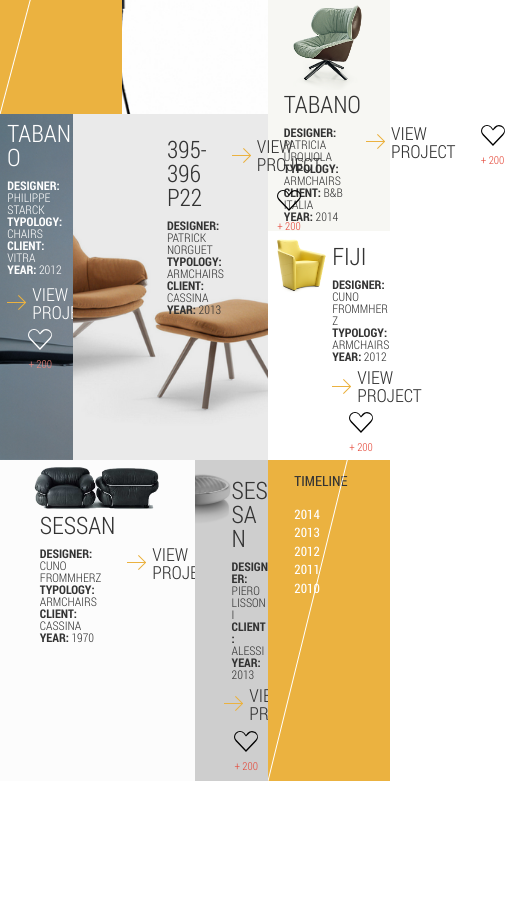
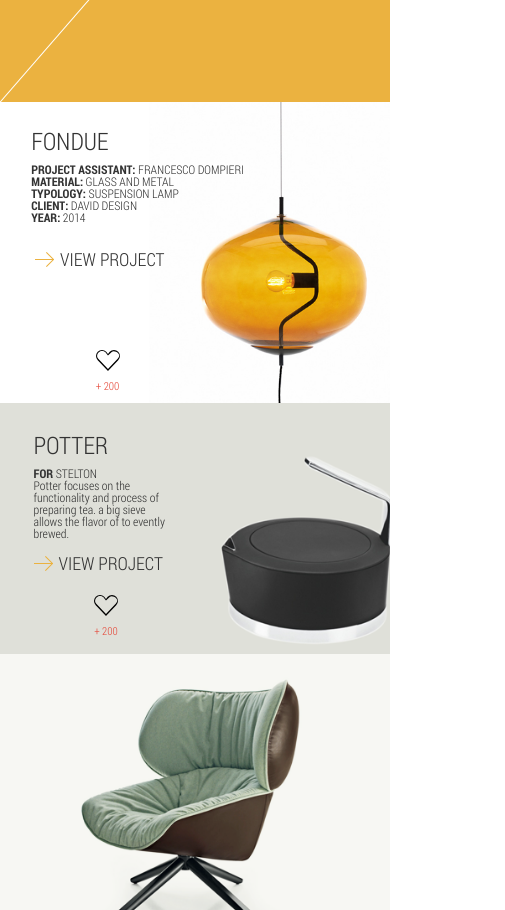
Before and after one commit to dvornicked/DSGN-HomePage, a website: page index.html in a window 390 px wide. Shown: the part 1090-2000 px from the top of the page, 505 px wide, since content can reach past the window. Before the commit the page ends 1871 px from the top, so only its background shows below. Drawn offline with nearby package versions, Linux system fonts and the light colour scheme; files that its build step writes are made by us from their sources; files whose address does not match are found by name.

Commit message:
Adaptive: projects

```diff
--- a/sass/blocks/projects.scss
+++ b/sass/blocks/projects.scss
@@ -372,3 +372,173 @@
         }
     }
 }
+
+@media (max-width: 980px) {
+    .projects {
+        &__element {
+            &_one {
+                grid-column: span 7;
+
+                .projects__title {
+                    font-size: 30px;
+                }
+
+                .projects__links {
+                    margin-left: 20%;
+                }
+            }
+            &_two {
+                grid-column: span 9;
+            }
+            &_three {
+                grid-column: span 9;
+                grid-row: span 2;
+                background-size: 100%;
+            }
+            &_four {
+                grid-column: span 7;
+
+                .projects__counter {
+                    display: block;
+                }
+                .projects__like {
+                    margin-top: 15%;
+                }
+            }
+            &_five {
+                grid-column: span 4;
+            }
+            &_six {
+                grid-column: span 12;
+            }
+            &_seven {
+                grid-column: span 7;
+            }
+            &_eight {
+                grid-column: span 9;
+
+                .projects__counter {
+                    display: block;
+                }
+                .projects__like {
+                    margin-top: 11%;
+                }
+            }
+            &_nine {
+                grid-column: span 9;
+            }
+            &_ten {
+                grid-column: span 7;
+            }
+        }
+    }
+}
+@media (max-width: 768px) {
+    .projects {
+        &__element {
+            &_two {
+                .projects__info {
+                    margin-left: 8%;
+                    margin-top: 7%;
+                }
+
+                .projects__counter {
+                    margin-left: 9%;
+                    margin-top: 7%;
+                    margin-bottom: 3%;
+                }
+            }
+            &_three {
+                background-position: -100px 100%;
+            }
+            &_four {
+                display: block;
+
+                .projects__info {
+                    margin-left: 8%;
+                    margin-right: 2%;
+                }
+
+                .projects__counter {
+                    margin-left: 8%;
+                }
+                .projects__like {
+                    margin-left: 8%;
+                }
+            }
+            &_six {
+                background-position: -70px 20px;
+                display: block;
+
+                .projects__info {
+                    margin-left: 40%;
+                    margin-top: 6%;
+                }
+
+                .projects__counter {
+                    margin-left: 62%;
+                    margin-top: 6%;
+                }
+            }
+            &_seven {
+                display: flex;
+                flex-direction: column;
+                justify-content: space-between;
+
+                .projects__counter {
+                    margin-left: 40%;
+                }
+            }
+            &_eight {
+                display: block;
+
+                .projects__info {
+                    margin-left: 9%;
+                }
+                .projects__like {
+                    margin-top: 6%;
+                    margin-bottom: 0.5%;
+                }
+            }
+        }
+    }
+}
+@media (max-width: 560px) {
+    .projects {
+        grid-template-columns: 1fr;
+        grid-template-rows: 1fr;
+
+        &__element:nth-child(n) {
+            grid-column: span 1;
+            grid-row: span 1;
+        }
+        &__element {
+            &_three {
+                background-position: 40px 100%;
+            }
+            &_four {
+                display: flex;
+            }
+            &_five {
+                background-position: 0 -180px;
+                .projects__counter {
+                    margin-bottom: 50%;
+                }
+            }
+            &_seven {
+                .projects__counter {
+                    margin-left: 52%;
+                }
+            }
+            &_eight {
+                display: flex;
+                justify-content: space-evenly;
+            }
+            &_nine {
+                .projects__counter {
+                    margin-left: 50%;
+                }
+            }
+        }
+    }
+}
```
Also changed, not shown: build/css/style.min.css, 1 other file.
